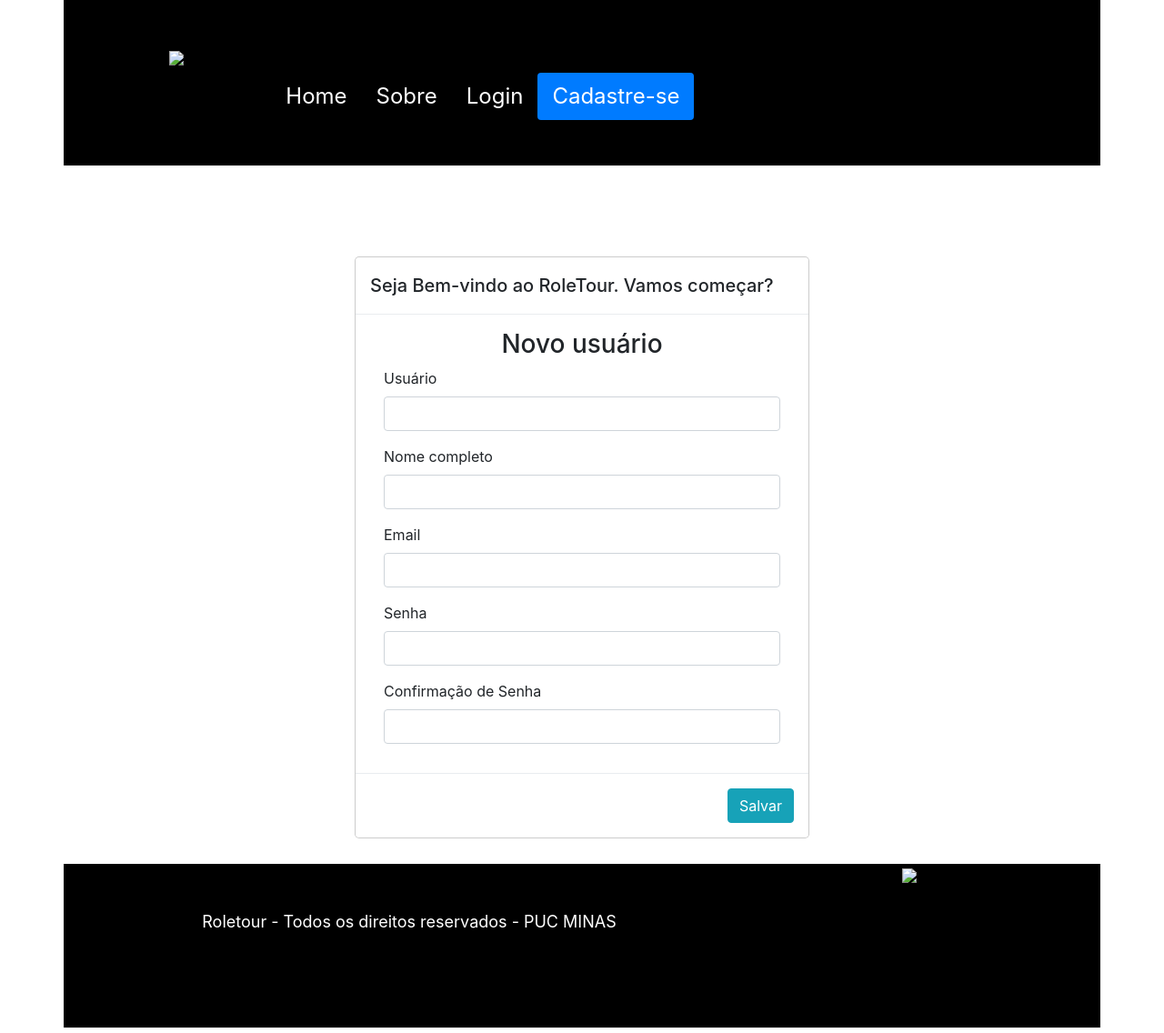
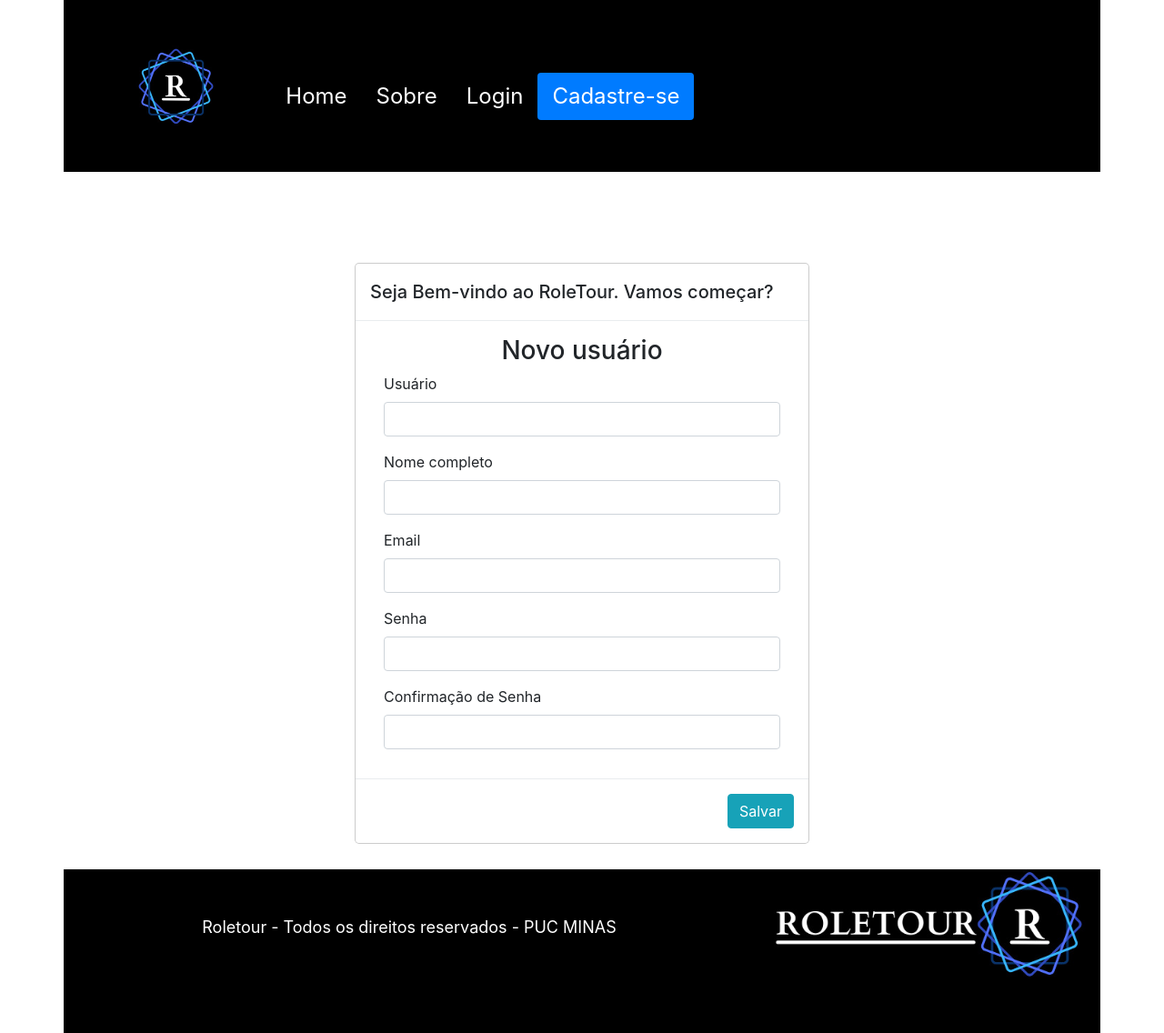
Before and after one commit to karenmoura1/Login-Sprint3, a plain HTML site: page nuser.html in a window 1280 px wide. Shown: the whole page at 91% size. Drawn offline with nearby package versions, Linux system fonts and the light colour scheme.

Commit message:
Update nuser.html

```diff
--- a/nuser.html
+++ b/nuser.html
@@ -20,7 +20,7 @@
             <div class="col-12 header_area">
                 <div class="row">
                     <div class="col-12 col-sm-12 col-md-12 col-lg-2">
-                        <img src="../img/WhatsApp Image 2022-05-01 at 23.02.11.jpeg" class="logo">
+                        <img src="WhatsApp Image 2022-05-01 at 23.02.11.jpeg" class="logo">
                     </div>
                     <div class="col-12 col-sm-12 col-md-12 col-lg-10 menu_area">
                         <nav id="menu" class="nav nav-pills flex-column flex-sm-row">
@@ -87,7 +87,7 @@
                     </div>
 
                     <div class="col-12 col-sm-12 col-md-4 col-lg-4">
-                        <img src="../img/footer.jpeg" class="logo_footer">
+                        <img src="footer.jpeg" class="logo_footer">
                     </div>
 
                 </div>
```
